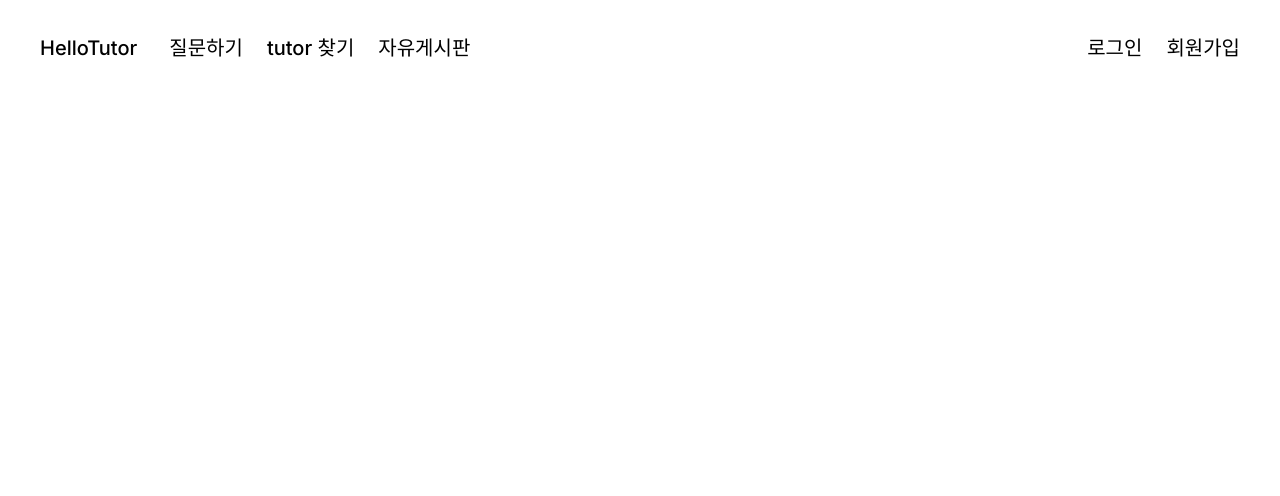
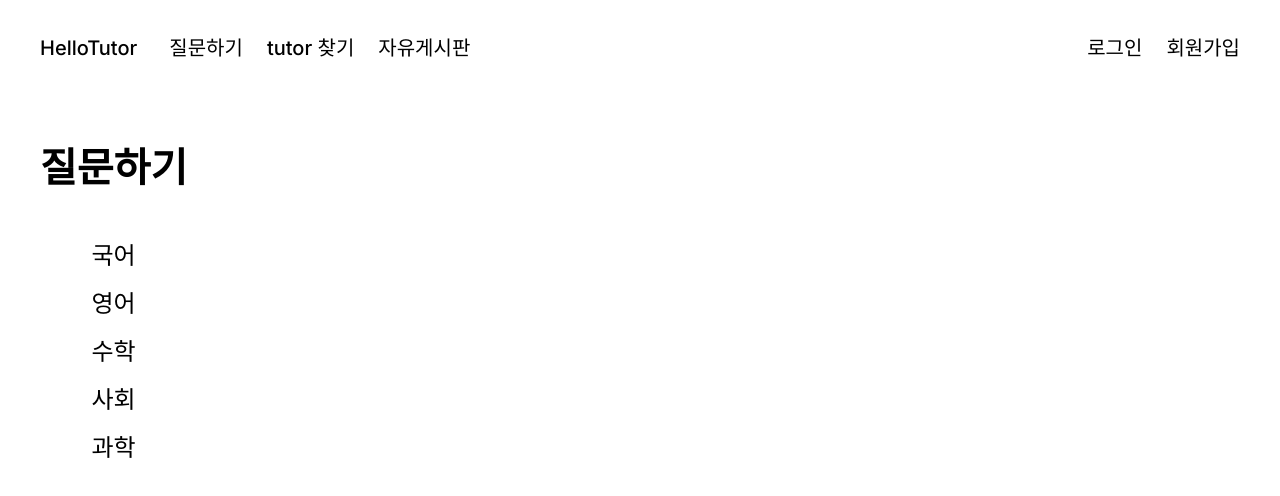
Before and after one commit to HelloTutor/HelloTutor-FE, a Next.js app: page /question in a window 1280 px wide. Shown: the top 496 px of the page. Built offline with nearby package versions, Linux system fonts and the light colour scheme.

Commit message:
feat: tutor 찾기 & 질문하기 sidebar layout 구현

```diff
--- a/src/app/findTutor/page.tsx
+++ b/src/app/findTutor/page.tsx
@@ -1,3 +1,12 @@
+import SubjectSideBar from "@/components/SubjectSideBar";
+
 export default function FindTutor() {
-    return <></>;
+  return (
+    <div className="flex">
+      {/* left side bar */}
+      <SubjectSideBar title="tutor 찾기" />
+      {/* content right */}
+      <section>{/*  */}</section>
+    </div>
+  );
 }
--- a/src/app/question/page.tsx
+++ b/src/app/question/page.tsx
@@ -1,3 +1,12 @@
+import SubjectSideBar from "@/components/SubjectSideBar";
+
 export default function Question() {
-return(<></>)
+  return (
+    <div className="flex">
+      {/* left side bar */}
+      <SubjectSideBar title="질문하기" />
+      {/* content right */}
+      <section></section>
+    </div>
+  );
 }
```
